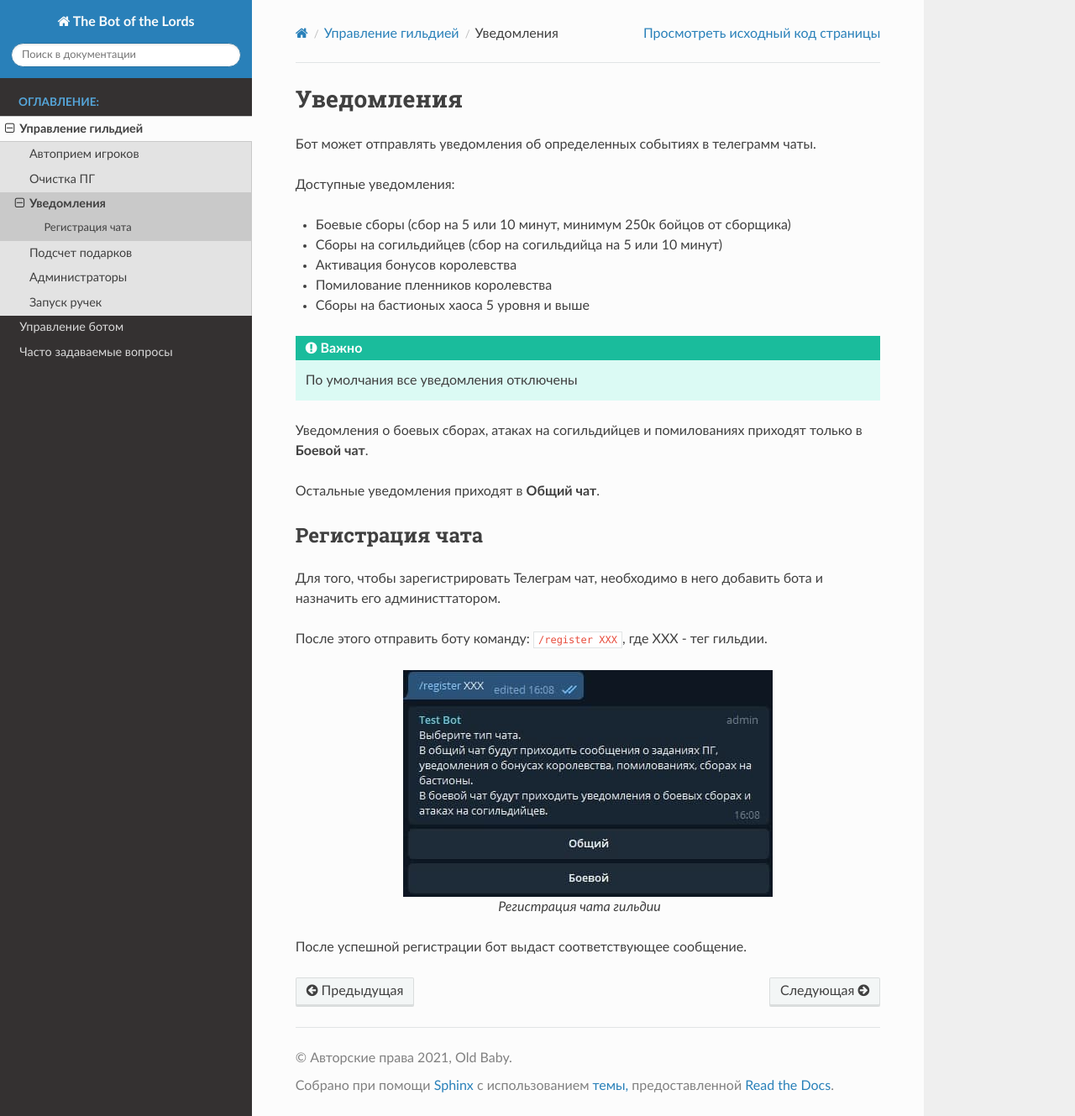
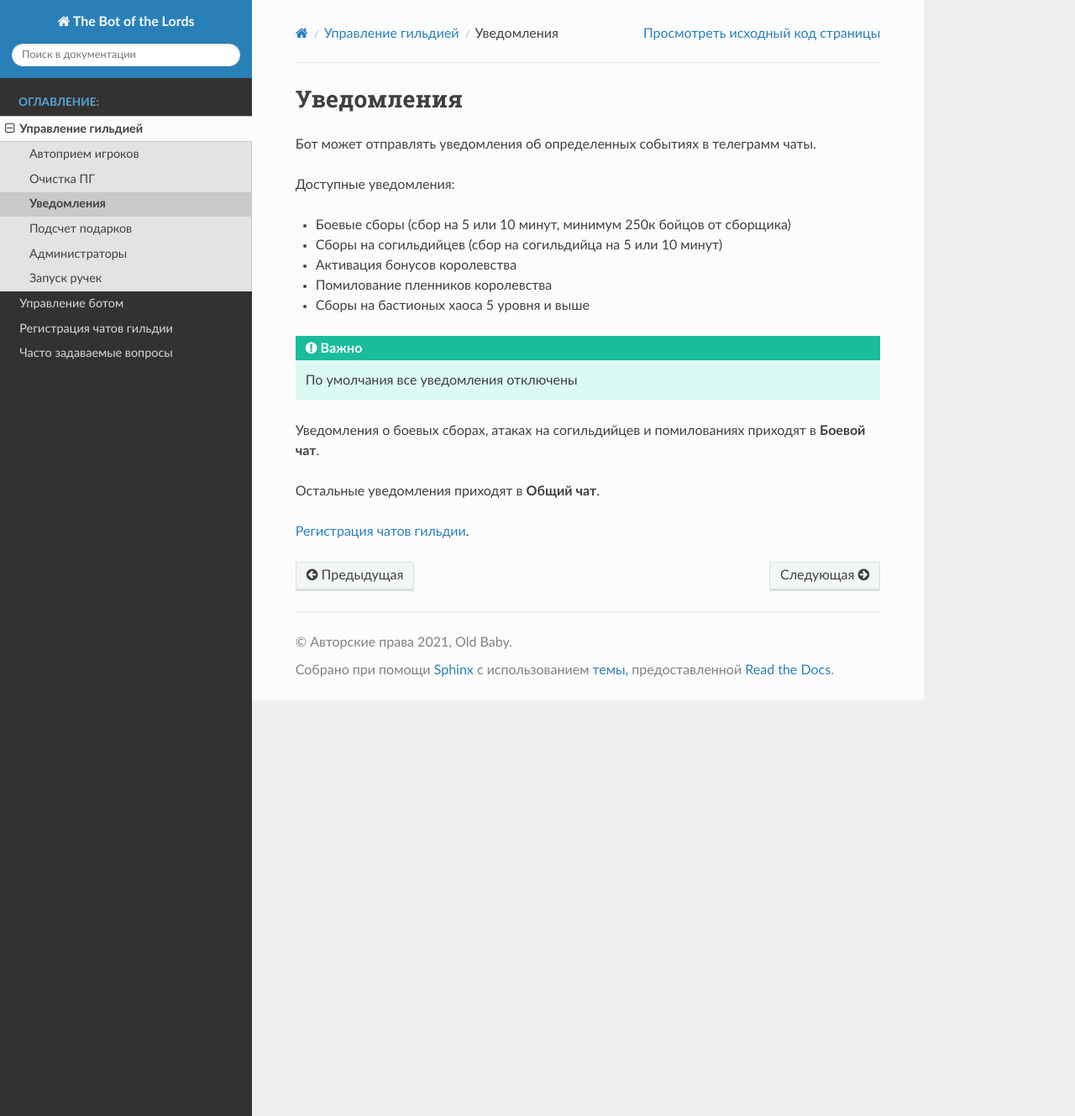
Before and after one commit to kuzka9/TBOTL-docs, a Sphinx documentation site: the page built from source/01_notifications.rst, in a window 1280 px wide and 1329 px high. Shown: the whole window at 84% size. Built offline with Sphinx 7.4.7 and the Read the Docs theme 2.0.0, drawn with Linux system fonts in a browser that asks for light colours.

Commit message:
+ new chat registration menu

```diff
--- a/source/01_notifications.rst
+++ b/source/01_notifications.rst
@@ -17,21 +12,8 @@
 
 .. important:: По умолчания все уведомления отключены
 
-Уведомления о боевых сборах, атаках на согильдийцев и помилованиях приходят только в **Боевой чат**.
+Уведомления о боевых сборах, атаках на согильдийцев и помилованиях приходят в **Боевой чат**.
 
 Остальные уведомления приходят в **Общий чат**.
 
-.. _chat-registraion-label:
-
-Регистрация чата
-""""""""""""""""
-Для того, чтобы зарегистрировать Телеграм чат, необходимо в него добавить бота и назначить его администтатором.
-
-После этого отправить боту команду: ``/register ХХХ``, где XXX - тег гильдии.
-
-.. figure:: _static/01_chat_registration.jpg
-       :align: center
-
-       Регистрация чата гильдии
-
-После успешной регистрации бот выдаст соответствующее сообщение.
+:ref:`chat-registraion-label`.
```
Also changed, not shown: other parts of source/01_notifications.rst (+0 -5 lines), source/01_guildfest.rst (+1 -6 lines), source/03_chat_registration.rst (added, +29 -0 lines), source/index.rst (+4 -3 lines), source/04_faq.rst (renamed from source/03_faq.rst), source/_static/01_chat_registration.jpg (deleted), source/_static/03_chat_registration.png (added).
